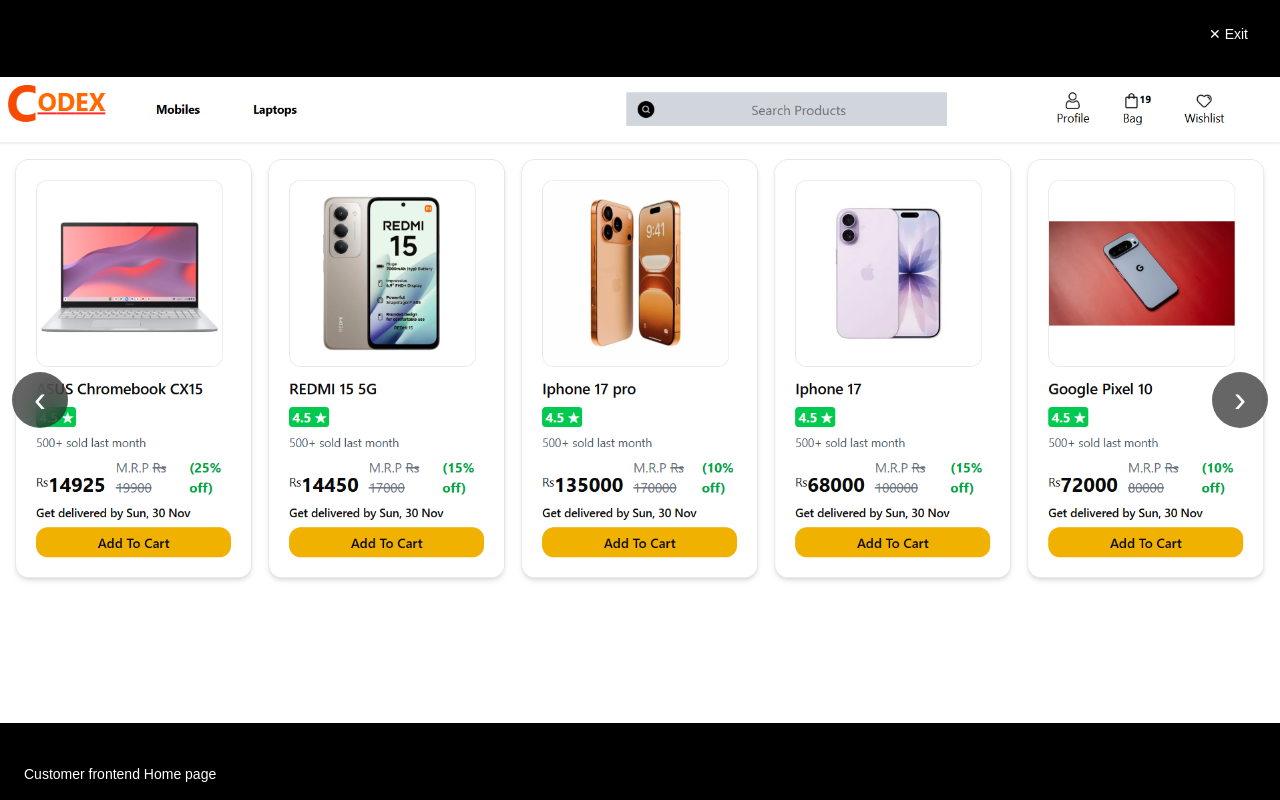
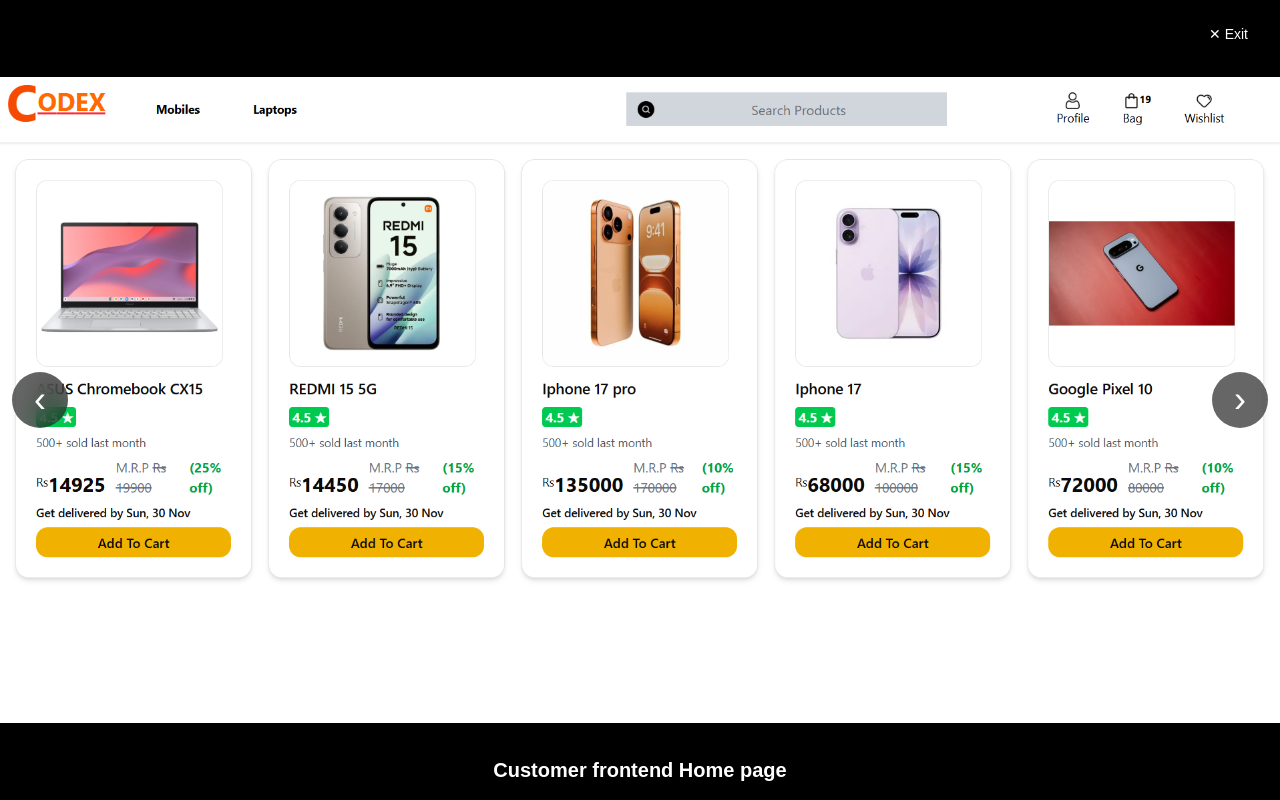
Before and after one commit to anmolguptanpj/myporfolio, a Next.js app: page /images/project2 in a window 1280 px wide. Both pictures are taken after a click on the element 172 px from the left and 162 px from the top of the page. Shown: the top 800 px of the page. Built offline with nearby package versions, Linux system fonts and the light colour scheme.

Commit message:
Add changes

```diff
--- a/components/FullscreenImageViewer.tsx
+++ b/components/FullscreenImageViewer.tsx
@@ -141,7 +141,7 @@
           {images[index].description && (
             <div
               className="
-                absolute bottom-0 left-0 right-0 z-20
+                absolute bottom-0 left-0 w-full font-bold text-xl text-center right-0 z-20
                 bg-gradient-to-t from-black/80 to-transparent
                 text-white text-sm
                 px-6 py-4
```
